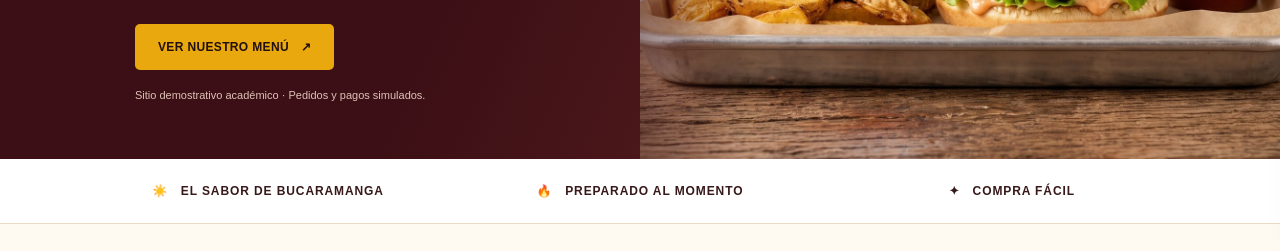
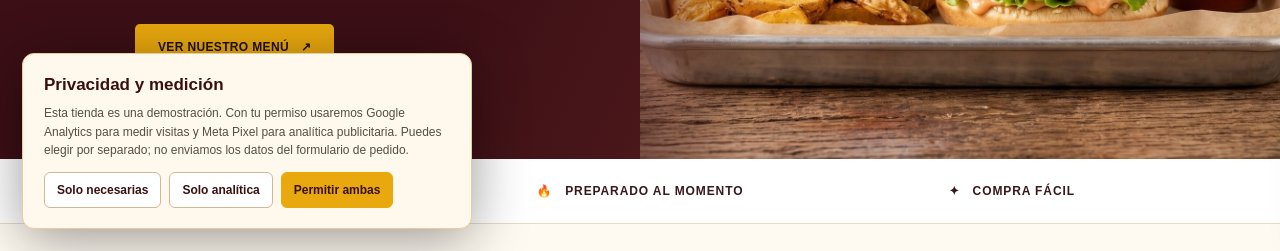
Before and after one commit to icamargo872/Bucaros-Hamburgueseria-, a plain HTML site: page index.html in a window 1280 px wide. Shown: the part 549-800 px from the top of the page. Drawn offline with Linux system fonts and the light colour scheme.

Commit message:
Add files via upload

```diff
--- a/index.html
+++ b/index.html
@@ -8,6 +8,7 @@
   <title>Hamburguesería BÚCAROS | Tienda de demostración</title>
   <link rel="stylesheet" href="styles.css">
   <script src="app.js" defer></script>
+  <script src="analytics.js" defer></script>
 </head>
 <body>
   <div class="announcement">DESDE SIEMPRE · EL SABOR DE BUCARAMANGA · PROYECTO ACADÉMICO</div>
```
